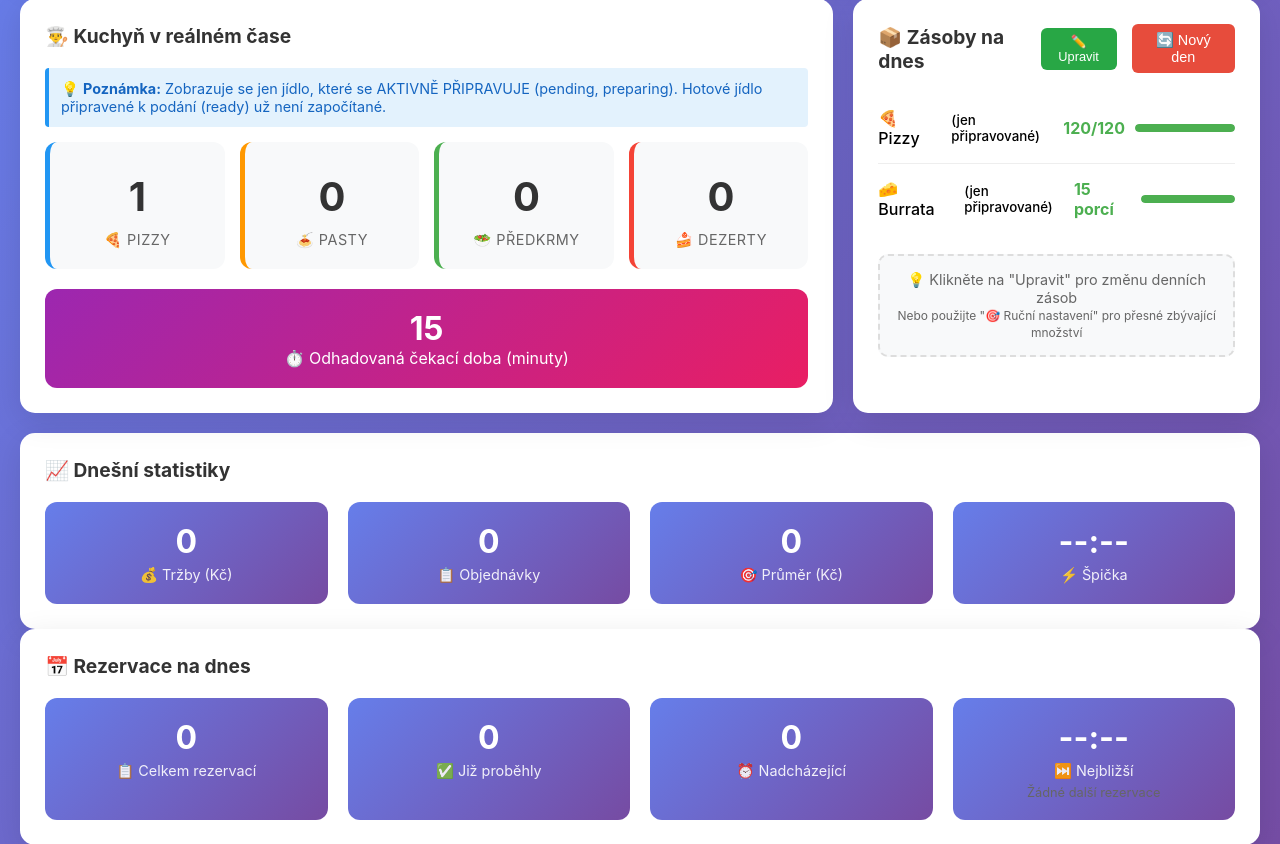
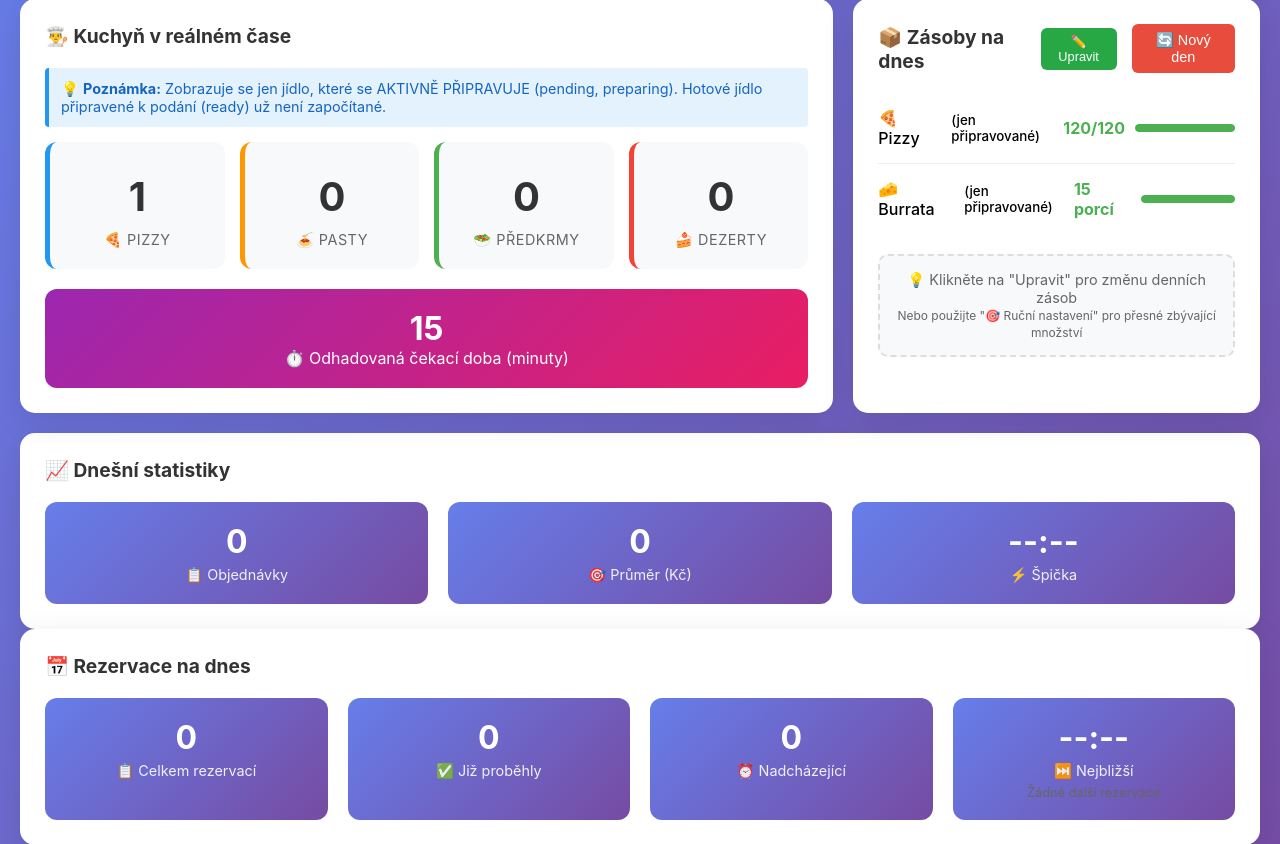
Before and after one commit to centycz/PDC_SYSTEM, a PHP site: page /pizza/status_dashboard.php in a window 1280 px wide. Shown: the part 117-961 px from the top of the page. Run offline with PHP 8.4, Linux system fonts and the light colour scheme; a user stored in the database is signed in; data comes from the database, SQL or seed files in the repository.

Commit message:
Update status_dashboard.php

```diff
--- a/pizza/status_dashboard.php
+++ b/pizza/status_dashboard.php
@@ -1047,10 +1047,6 @@ $burrata_alert = $burrata_remaining <= $low_burrata_threshold;
         </div>
 
         <div class="stats-grid">
-            <div class="stat-item">
-                <div class="stat-number" id="daily-revenue"><?= $daily_revenue ?></div>
-                <div class="stat-label">💰 Tržby (Kč)</div>
-            </div>
 
             <div class="stat-item">
                 <div class="stat-number" id="daily-orders"><?= $daily_orders ?></div>
```
